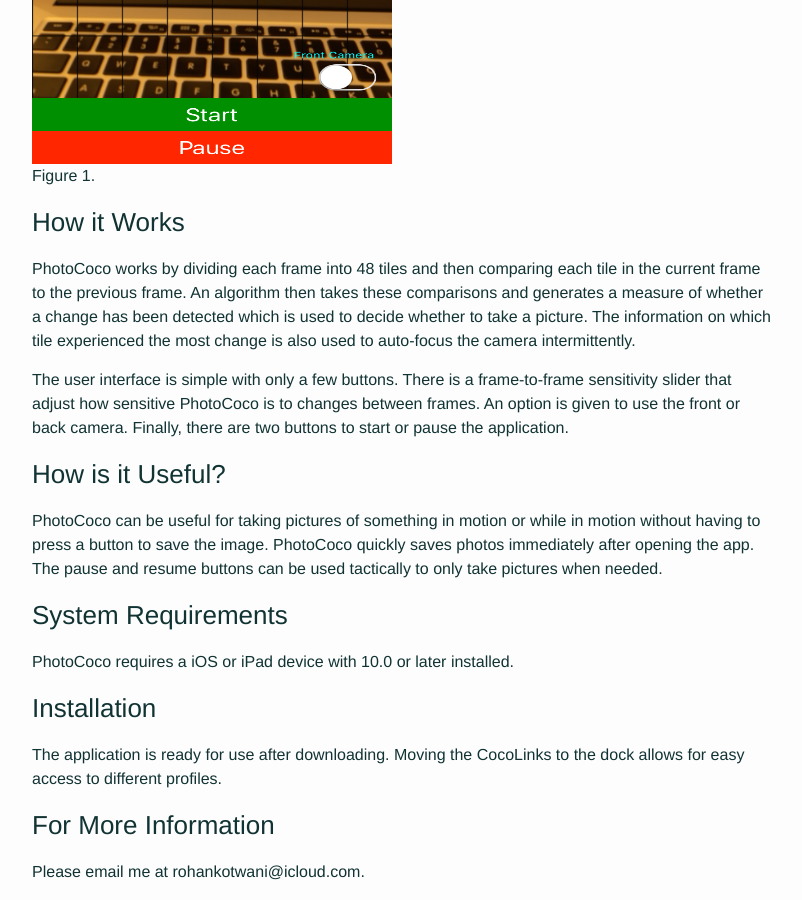
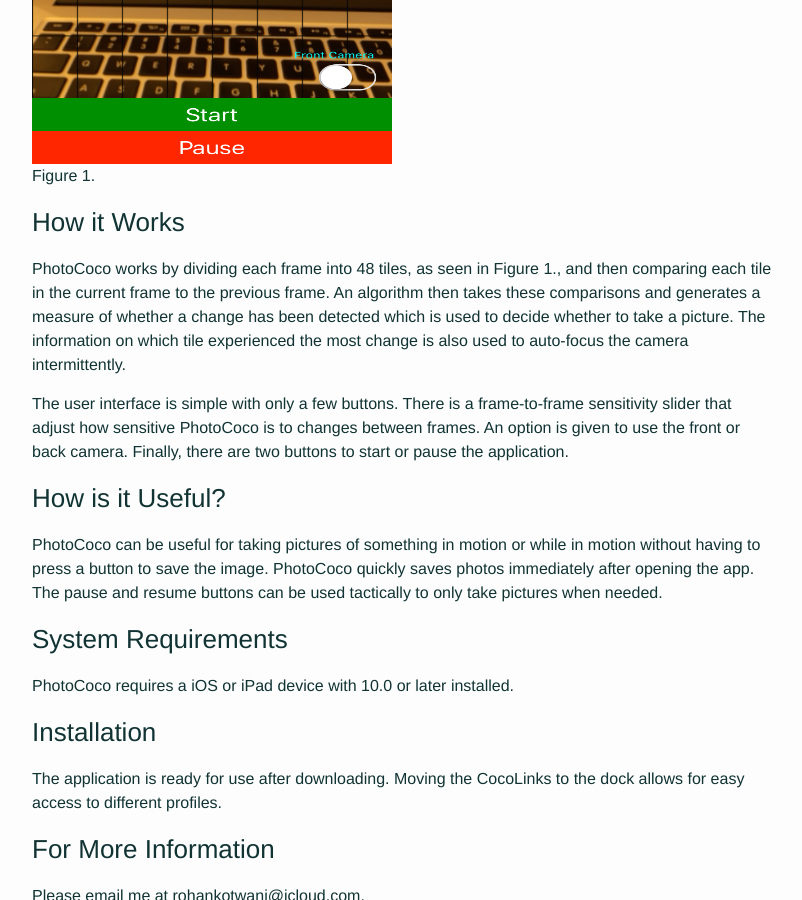
Before and after one commit to CocoApplications/CocoApplications, a Jekyll site: the page built from _posts/2017-09-20-PhotoCoco.html, in a window 1280 px wide and 900 px high, scrolled down 1103 px. Shown: the whole window, without its empty margins (238-1040 px from the left). Built offline with Jekyll 4.4.1, drawn with Linux system fonts in a browser that asks for light colours.

Commit message:
prototyping

```diff
--- a/_includes/footer.html
+++ b/_includes/footer.html
@@ -85,13 +85,13 @@
     <noscript><div><img src="https://mc.yandex.ru/watch/32426790" style="position:absolute; left:-9999px;" alt="" /></div></noscript>
       <!-- /Yandex.Metrika counter -->
 
-      <script>
+    <script>
       (function(i,s,o,g,r,a,m){i['GoogleAnalyticsObject']=r;i[r]=i[r]||function(){
-      (i[r].q=i[r].q||[]).push(arguments)},i[r].l=1*new Date();a=s.createElement(o),
-      m=s.getElementsByTagName(o)[0];a.async=1;a.src=g;m.parentNode.insertBefore(a,m)
-      })(window,document,'script','//www.google-analytics.com/analytics.js','ga');
+        (i[r].q=i[r].q||[]).push(arguments)},i[r].l=1*new Date();a=s.createElement(o),
+        m=s.getElementsByTagName(o)[0];a.async=1;a.src=g;m.parentNode.insertBefore(a,m)
+              })(window,document,'script','//www.google-analytics.com/analytics.js','ga');
 
-      ga('create', 'UA-12796577-4', 'auto');
+      ga('create', 'UA-106871671-1', 'auto');
       ga('send', 'pageview');
 
     </script>
--- a/_posts/2017-09-20-PhotoCoco.html
+++ b/_posts/2017-09-20-PhotoCoco.html
@@ -39,7 +39,7 @@
         How it Works
     </h3>
     <p>
-    PhotoCoco works by dividing each frame into 48 tiles and then comparing each tile in the current frame to the previous frame. An algorithm then takes these comparisons and generates a measure of whether a change has been detected which is used to decide whether to take a picture. The information on which tile experienced the most change is also used to auto-focus the camera intermittently.
+    PhotoCoco works by dividing each frame into 48 tiles, as seen in Figure 1., and then comparing each tile in the current frame to the previous frame. An algorithm then takes these comparisons and generates a measure of whether a change has been detected which is used to decide whether to take a picture. The information on which tile experienced the most change is also used to auto-focus the camera intermittently.
     </p>
     <p>
     The user interface is simple with only a few buttons. There is a frame-to-frame sensitivity slider that adjust how sensitive PhotoCoco is to changes between frames. An option is given to use the front or back camera. Finally, there are two buttons to start or pause the application.
```
